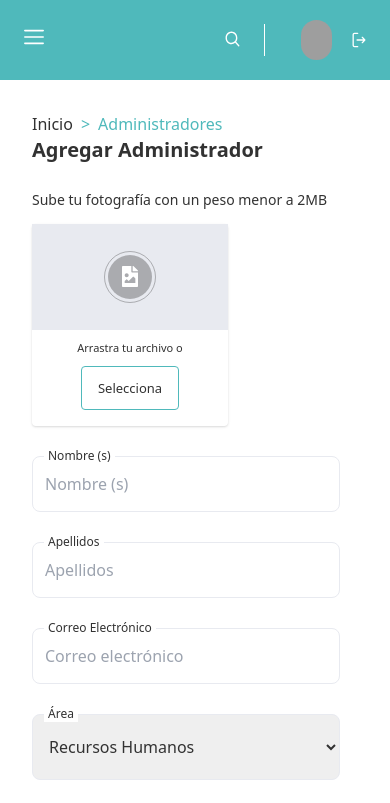
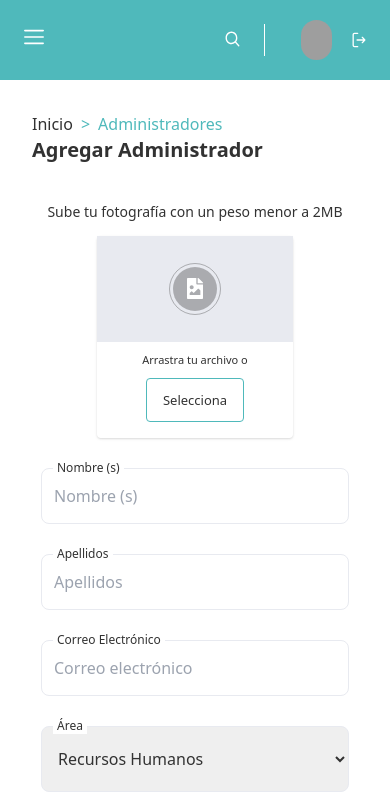
Before and after one commit to alejandro28100/appLabTests, a Next.js app: page /users/add in a window 390 px wide. Shown: the top 803 px of the page. Built offline with nearby package versions, Linux system fonts and the light colour scheme; grey boxes are pictures that could not be loaded.

Commit message:
Add responsive styling to Add User page

```diff
--- a/components/FileInput.tsx
+++ b/components/FileInput.tsx
@@ -6,7 +6,9 @@ interface FileInputProps extends InputHTMLAttributes<HTMLInputElement> {
 }
 
 const FileInput: FC<FileInputProps> = ({ imagePreview, containerClassName, ...rest }) => (
-	<div className={`${containerClassName} shadow relative flex flex-col justify-center rounded`}>
+	<div
+		className={`${containerClassName} ml-auto mr-auto md:ml-0 shadow relative flex flex-col justify-center rounded`}
+	>
 		<div className="h-[108px] flex-grow bg-terciary flex items-center justify-center">
 			{imagePreview ? (
 				<img className="w-full h-full object-cover rounded-t" src={imagePreview} alt="" />
--- a/pages/users/add/index.tsx
+++ b/pages/users/add/index.tsx
@@ -33,6 +33,12 @@ const AddUser: NextPage = (props) => {
 	const { image, name, lastName, email, area, status } = form;
 
 	const [ isUserSaved, setIsUserSaved ] = useState(false);
+
+	const [ isSidebarOpen, setIsSidebarOpen ] = useState(false);
+
+	function handleToggleSidebar() {
+		setIsSidebarOpen((prev) => !prev);
+	}
 
 	function handleSubmitForm(e: FormEvent<HTMLFormElement>) {
 		e.preventDefault();
@@ -93,9 +99,9 @@ const AddUser: NextPage = (props) => {
 				<meta name="description" content="Front-End technical test for AppLab" />
 			</Head>
 			<div className="flex">
-				<Sidebar />
+				<Sidebar isOpen={isSidebarOpen} handleToggleSidebar={handleToggleSidebar} />
 				<div className="w-full flex flex-col">
-					<Searchbar user={fakeAdminUser} loading={false} />
+					<Searchbar handleToggleSidebar={handleToggleSidebar} user={fakeAdminUser} loading={false} />
 					<nav className="pt-8 pl-8">
 						<ol className="flex">
 							<li
@@ -109,10 +115,10 @@ const AddUser: NextPage = (props) => {
 					</nav>
 					<main className="px-8 pb-8">
 						<h1 className="font-semibold text-xl">Agregar Administrador</h1>
-						<section className="my-6">
+						<section className="my-6 flex md:block justify-center md:text-left">
 							{!isUserSaved ? (
 								<form onSubmit={handleSubmitForm} onReset={handleResetForm}>
-									<p className="font-normal leading-6 text-sm my-3">
+									<p className="text-center md:text-left font-normal leading-6 text-sm my-3">
 										Sube tu fotografía con un peso menor a 2MB
 									</p>
 
@@ -188,6 +194,7 @@ const AddUser: NextPage = (props) => {
 								</form>
 							) : (
 								<Fragment>
+									<div className="flex flex-col justify-center md:justify-start items-center md:items-start">
 										<div className="w-[52px] h-[52px] bg-[#6FCF97] rounded-full flex items-center justify-center">
 											<img
 												className="w-[16px] h-[11px] object-contain"
@@ -196,14 +203,13 @@ const AddUser: NextPage = (props) => {
 												alt=""
 											/>
 										</div>
-
 										<h2 className="my-1 font-bold text-base ">Cambios guardados</h2>
 										<p>Tu administrador se ha guardado con éxito.</p>
-
 										<div className="mt-9 ">
 											<Link href="/">
 												<a className="btn secondary">Regresar a mis administradores</a>
 											</Link>
+										</div>
 									</div>
 								</Fragment>
 							)}
```
Lines whose indentation alone changed are shown as unchanged.
